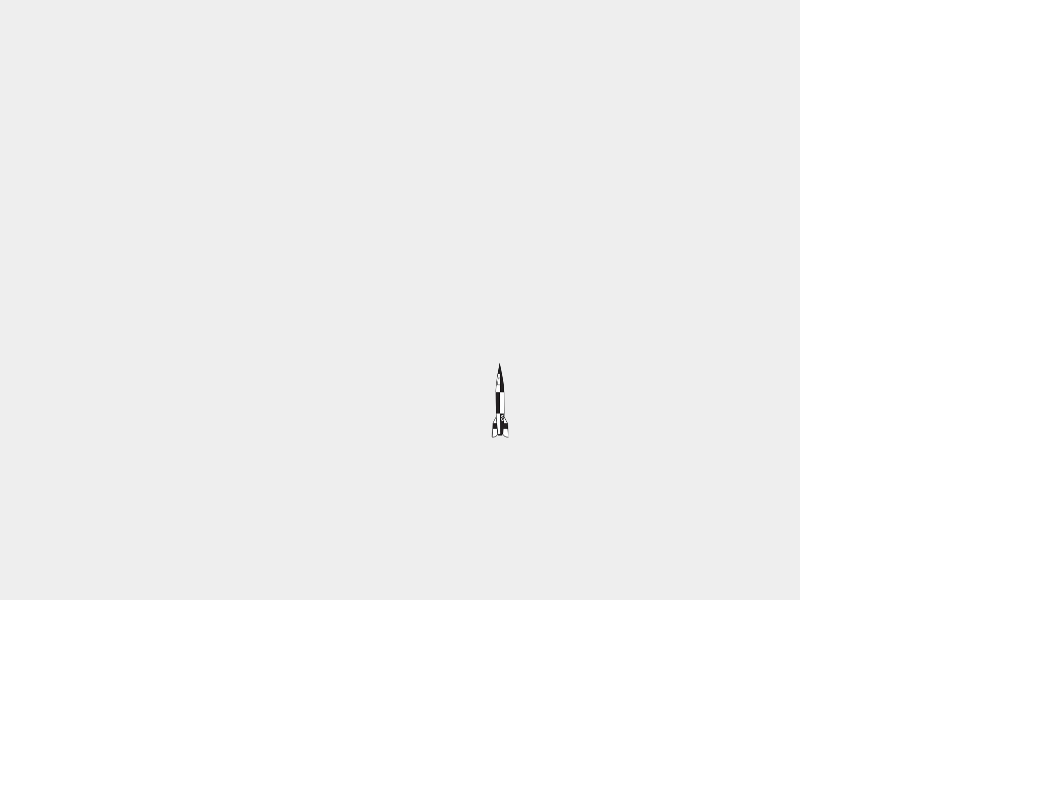
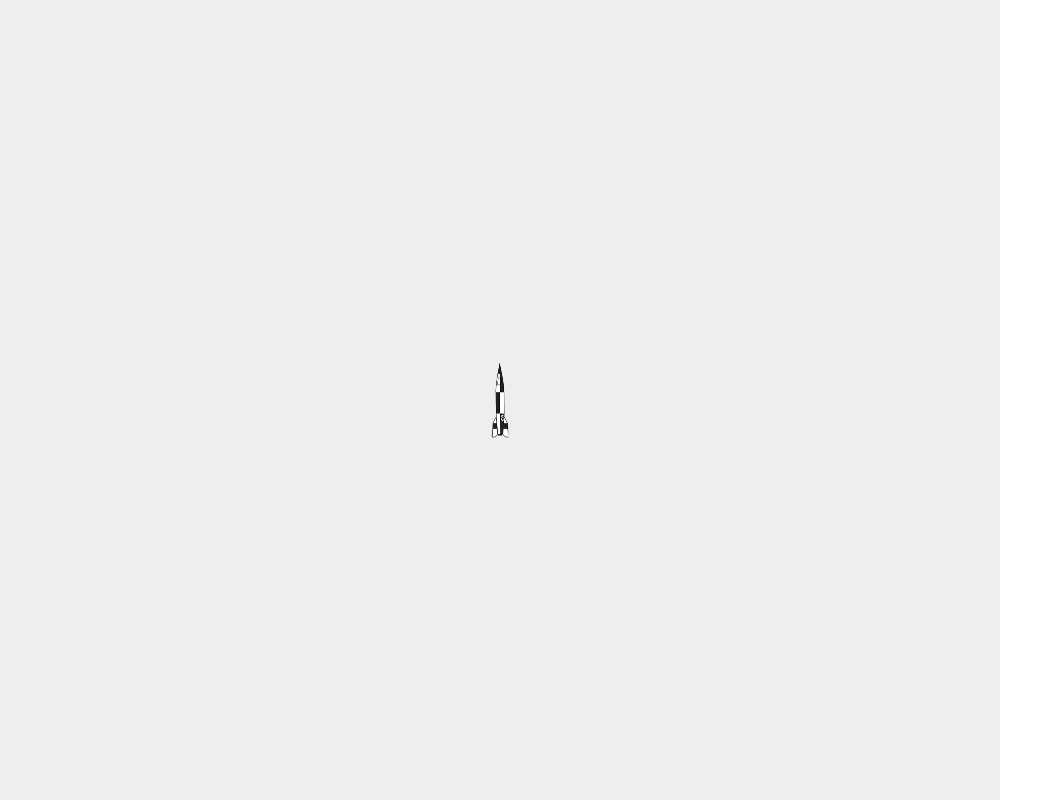
Before and after one commit to joble02/PhaserDev, a plain HTML site: page index.html in a window 1280 px wide. Shown: the whole page, without its empty margins (0-1063 px from the left). Drawn offline with Linux system fonts and the light colour scheme; animation ran at ten frames a second.

Commit message:
Update index.html

```diff
--- a/index.html
+++ b/index.html
@@ -8,7 +8,7 @@
 </head>
 <body>
 <script>
-    var game = new Phaser.Game(800, 600, Phaser.AUTO, null,  {preload: preload, create: create, update: update});
+    var game = new Phaser.Game(1000, 800, Phaser.AUTO, null,  {preload: preload, create: create, update: update});
 
     var rocket;
 
```
